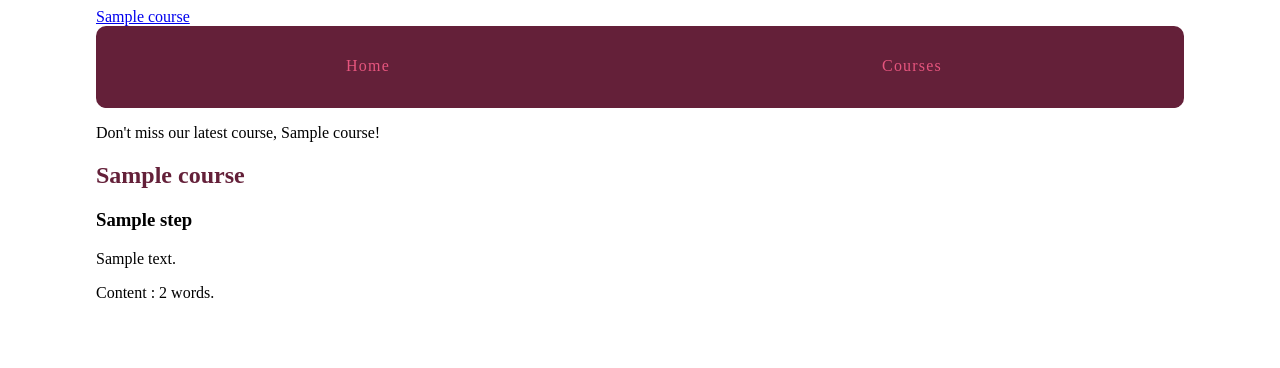
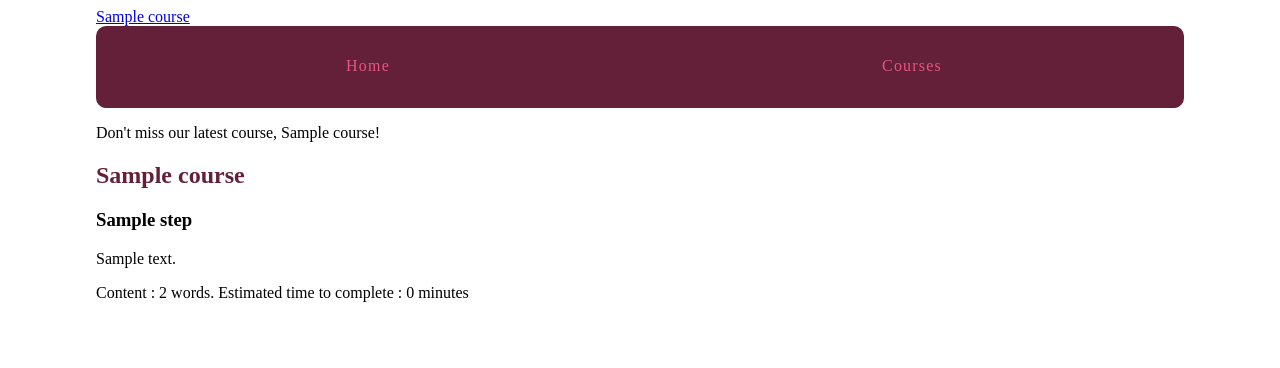
Before and after one commit to jebin007/Customizing-Django-Templates, a Django app: page /courses/1/1/ in a window 1280 px wide. Shown: the top 368 px of the page. Run offline with Django 3.2, Linux system fonts and the light colour scheme; tables that the repository leaves empty hold one stand-in row (values such as "Sample post").

Commit message:
Chaining Filters and Using custom made filters:
-used self created time_estimate filter

```diff
--- a/learning_site/courses/templates/courses/step_detail.html
+++ b/learning_site/courses/templates/courses/step_detail.html
@@ -1,4 +1,5 @@
 {% extends "layout.html" %}
+{% load course_extras %}
 
 {% block title %}{{ step.title }} - {{ step.course.title }}{% endblock %}
 
@@ -8,7 +9,8 @@
     <h3>{{ step.title }}</h3>
     <!-- Replacing step.content with a variable for shorter typing and easiness !-->
     {% with con=step.content %}
-        {{ con|linebreaks }} Content : {{ con|wordcount}} words.
+        {{ con|linebreaks }}
+        Content : {{ con|wordcount}} words. Estimated time to complete : {{ con|wordcount|time_estimate }} minute{{ con|wordcount|time_estimate|pluralize }}
     {% endwith %}
 </article>
 {% endblock %}
--- a/learning_site/courses/templatetags/course_extras.py
+++ b/learning_site/courses/templatetags/course_extras.py
@@ -14,3 +14,9 @@ def nav_courses_list():
     courses = Course.objects.all()
     return {'courses': courses}
 #We are including a template inside a template unlike including strings on a template. So registering this tag has a different way
+
+@register.filter('time_estimate')
+def time_estimate(word_count):
+    '''Estimates the number of minutes it will take to complete a step based on the passed-in wordcontent'''
+    minutes = round(word_count/20)
+    return minutes
```
